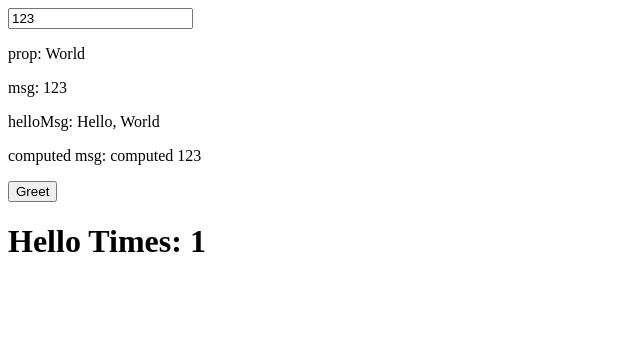
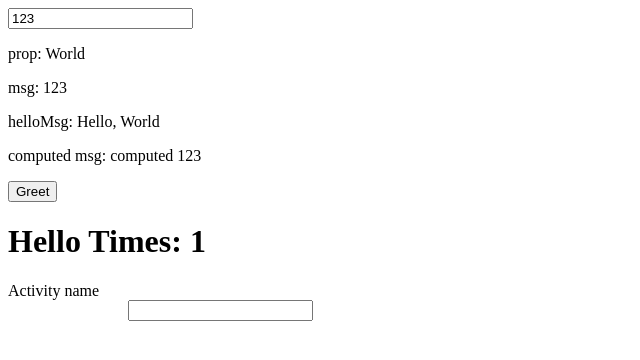
Before and after one commit to rchaser53/vue-typescript-element-form, a Vue app: page / in a window 1280 px wide. Shown: the top 360 px of the page, without its empty margins (0-640 px from the left). Built offline with nearby package versions, Linux system fonts and the light colour scheme.

Commit message:
try to show element-ui form

```diff
--- a/index.html
+++ b/index.html
@@ -6,6 +6,6 @@
   </head>
   <body>
     <div id="app"></div>
-    <script src="dist/build.js"></script>
+    <script src="build.js"></script>
   </body>
 </html>
--- a/src/App.vue
+++ b/src/App.vue
@@ -7,6 +7,7 @@
     <p>computed msg: {{computedMsg}}</p>
     <button @click="greet">Greet</button>
     <hello ref="helloComponent"></hello>
+    <el-form></el-form>
   </div>
 </template>
 
@@ -14,13 +15,15 @@
 import Vue from 'vue'
 import Component from 'vue-class-component'
 import Hello from './Hello.vue';
+import Form from './Form.vue';
 
 @Component({
   props: {
     propMessage: String
   },
   components: {
-    Hello
+    Hello,
+    'el-form': Form
   }
 })
 export default class App extends Vue {
@@ -33,7 +36,6 @@ export default class App extends Vue {
   // use prop values for initial data
   helloMsg: string = 'Hello, ' + this.propMessage
 
-  // lifecycle hook
   mounted () {
     this.greet()
   }
@@ -43,9 +45,7 @@ export default class App extends Vue {
     return 'computed ' + this.msg
   }
 
-  // method
   greet () {
-    alert('greeting: ' + this.msg)
     this.$refs.helloComponent.sayHello()
   }
 
--- /dev/null
+++ b/src/Form.vue
@@ -0,0 +1,46 @@
+ <template>
+  <el-form ref="form" :model="form" label-width="120px">
+    <el-form-item label="Activity name">
+      <el-input v-model="form.name"></el-input>
+    </el-form-item>
+  </el-form>
+</template>
+
+<script lang="ts">
+import Vue from 'vue'
+import Component from 'vue-class-component'
+import {
+  Form,
+  FormItem,
+  Input
+} from 'element-ui'
+
+@Component({
+  components: {
+    'el-form': Form,
+    'el-form-item': FormItem,
+    'el-input': Input
+  }
+})
+export default class ElForm extends Vue {
+  data() {
+    return {
+      form: {
+        name: '',
+        region: '',
+        date1: '',
+        date2: '',
+        delivery: false,
+        type: [],
+        resource: '',
+        desc: ''
+      }
+    }
+  }
+  methods = {
+    onSubmit() {
+      console.log('submit!');
+    }
+  }
+}
+</script>
```
Also changed, not shown: package.json (+7 -3 lines), 1 other file (tests, documents, lock files or other folders).
